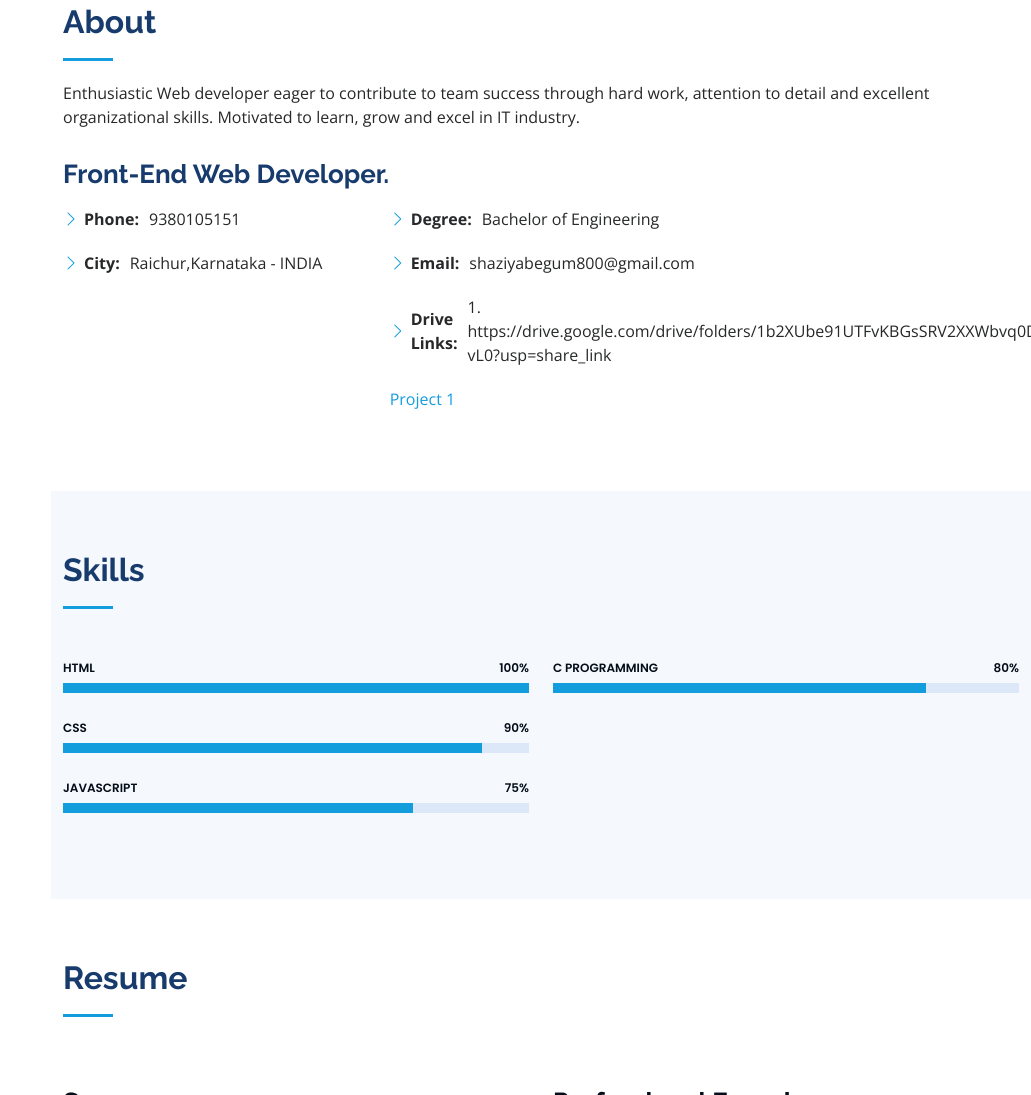
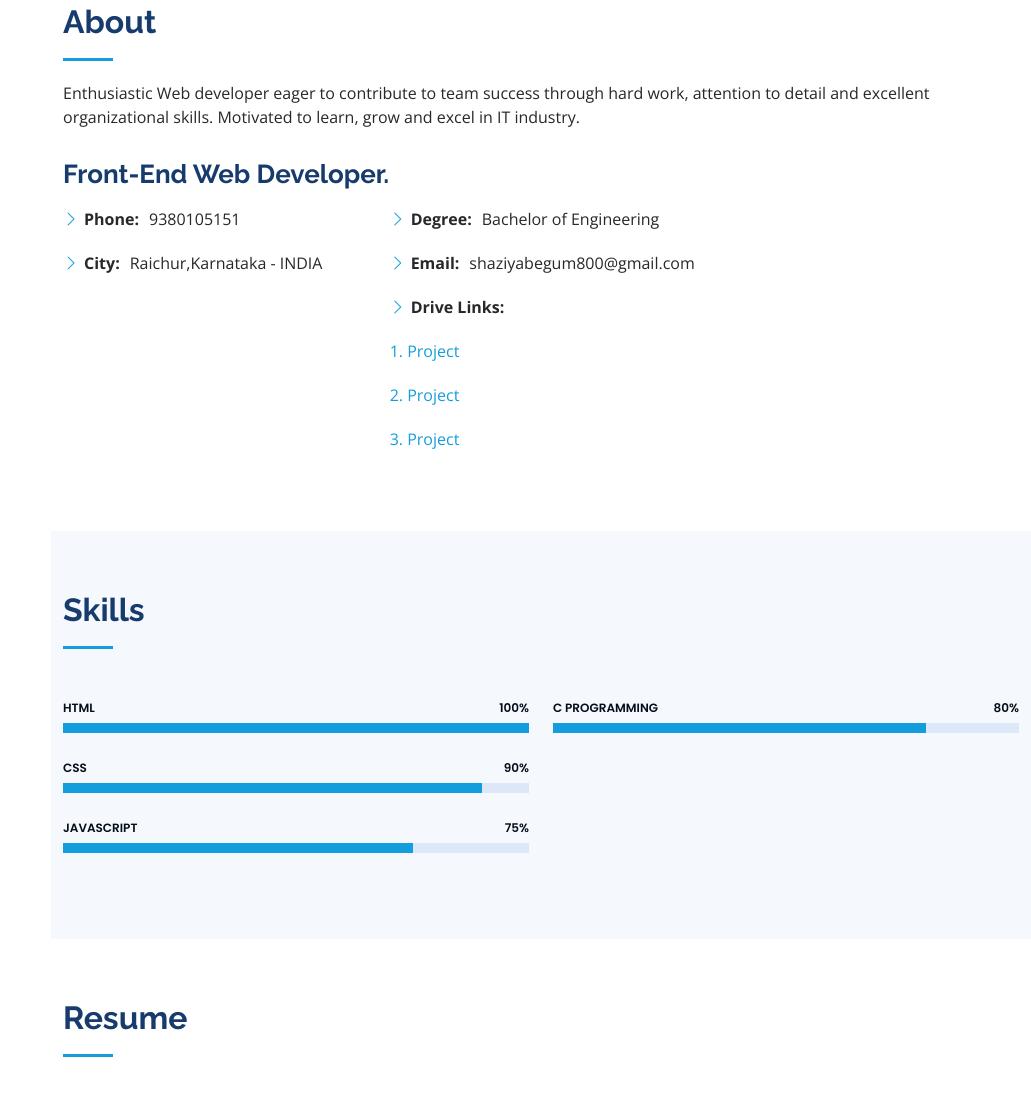
Before and after one commit to sha554/portfolio, a plain HTML site: page index.html in a window 1280 px wide. Shown: the part 857-1952 px from the top of the page, without its empty margins (249-1280 px from the left). Drawn offline with nearby package versions, Linux system fonts and the light colour scheme.

Commit message:
Update index.html

```diff
--- a/index.html
+++ b/index.html
@@ -111,10 +111,17 @@
 
                   <li><i class="bi bi-chevron-right"></i> <strong>Degree:</strong> <span>Bachelor of Engineering</span></li>
                   <li><i class="bi bi-chevron-right"></i> <strong>Email:</strong> <span>shaziyabegum800@gmail.com</span></li>
-                    <li><i class="bi bi-chevron-right"></i> <strong>Drive Links:</strong> <span>1. https://drive.google.com/drive/folders/1b2XUbe91UTFvKBGsSRV2XXWbvq0D-vL0?usp=share_link <li><a href="">Project 1</a></li> </span></li>
+
+                </ul>
+
+                 <ul>
 
 
+                  <li><i class="bi bi-chevron-right"></i> <strong>Drive Links:</strong> <span><li><a href="https://drive.google.com/drive/folders/1b2XUbe91UTFvKBGsSRV2XXWbvq0D-vL0?usp=share_link">1. Project</a></li></span></li>
+                 <li><a href="https://drive.google.com/drive/folders/1iT3t0-JLQsKlYRqy8n0GWUNsL9dUFEx1?usp=share_link">2. Project</a></li></span></li>
+               <li><a href="https://drive.google.com/drive/folders/1vMTp0m0Tv7GYEZ2s7of7HVT08oo5lJIX?usp=share_link">3. Project</a></li></span></li>
                 </ul>
+
               </div>
             </div>
 
```
